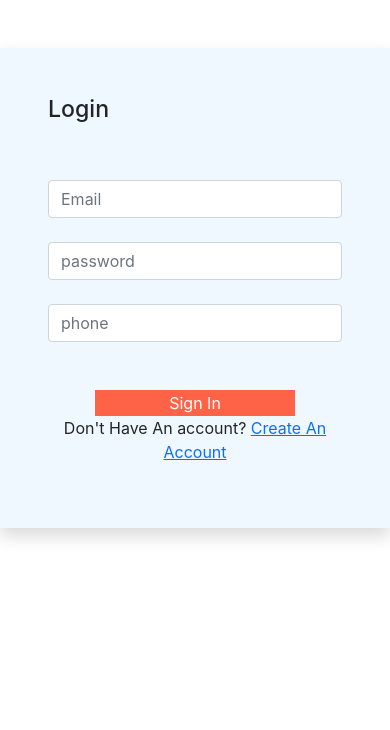
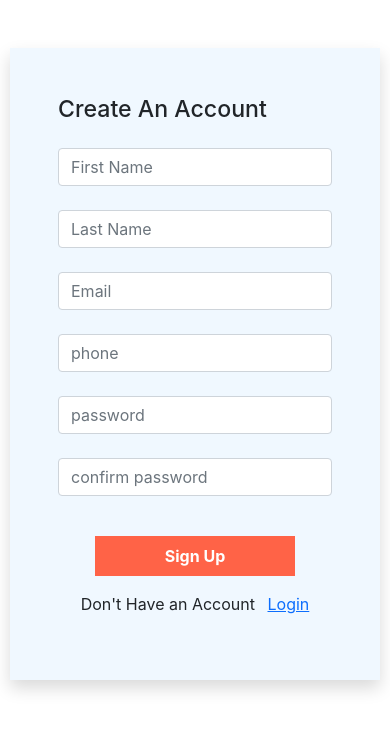
Before and after one commit to Rajdev-ullash/Fast_Fright, a React (Create React App) app in the folder client/: page /login in a window 390 px wide. Shown: the top 730 px of the page. Built offline with nearby package versions, Linux system fonts and the light colour scheme.

Commit message:
valid confirmPassword

```diff
--- a/client/package.json
+++ b/client/package.json
@@ -15,6 +15,7 @@
     "react-dom": "^17.0.2",
     "react-router-dom": "^5.2.0",
     "react-scripts": "4.0.3",
+    "toastify-js": "^1.11.1",
     "web-vitals": "^1.1.2"
   },
   "scripts": {
--- a/client/src/App.js
+++ b/client/src/App.js
@@ -3,6 +3,7 @@ import "./App.css";
 import AllHome from "./Components/AllHome/AllHome";
 import BusinessInformation from "./Components/AllHome/BusinessInformation/BusinessInformation";
 import Login from "./Components/Login/Login";
+import SignIn from "./Components/Login/SignIn";
 function App() {
   return (
     <div>
@@ -17,6 +18,9 @@ function App() {
           <Route path="/login">
             <Login />
           </Route>
+          <Route path="/signIn">
+            <SignIn />
+          </Route>
         </Switch>
       </Router>
     </div>
--- a/client/src/Components/Login/Login.css
+++ b/client/src/Components/Login/Login.css
@@ -13,5 +13,8 @@
   background-color: tomato;
   width: 200px;
   border: none;
+  padding: 8px;
+  /* font-size: 20px; */
+  font-weight: bold;
   color: white;
 }
--- a/client/src/Components/Login/Login.js
+++ b/client/src/Components/Login/Login.js
@@ -1,79 +1,88 @@
 import React, { useState } from "react";
-import { Link } from "react-router-dom";
+import { Link, useHistory } from "react-router-dom";
 import "./Login.css";
 const Login = () => {
-  const [user, setUser] = useState(false);
-  const [userInfo, setUerInfo] = useState({})
+  const history = useHistory();
+  const [error, setError] = useState(false);
+  const [userInfo, setUerInfo] = useState({});
   const handleChange = (e) => {
-    const newUserInfo = { ...userInfo }
+    const newUserInfo = { ...userInfo };
     newUserInfo[e.target.name] = e.target.value;
-    setUerInfo(newUserInfo)
-    console.log(newUserInfo)
+    setUerInfo(newUserInfo);
+    console.log(newUserInfo);
+  };
+  const handleSubmit = (e) => {
+    e.preventDefault();
+    if (userInfo.password === userInfo.confirmPassword) {
+      console.log(userInfo);
+
+      fetch("http://localhost:5000/api/signup", {
+        method: "POST",
+        headers: {
+          "content-type": "application/json",
+        },
+        body: JSON.stringify(userInfo),
+      })
+        .then((res) => res.json())
+        .then((data) => {
+          history.push("/signIn");
+          console.log(data);
+        })
+        .catch((err) => console.log(err));
+      setError(false);
+    } else {
+      setError(true);
     }
-  const handleSubmit = (e) => {
-    e.preventDefault()
-    // const formdata = new FormData()
-    // formdata.append('firstName',userInfo.firstName)
-    // formdata.append('lastName',userInfo.lastName)
-    // formdata.append('email',userInfo.email)
-    // formdata.append('password',userInfo.password)
-    // formdata.append('phone',userInfo.phone)
-    console.log(userInfo)
-
-      fetch('http://localhost:5000/api/signup', {
-        method: 'POST',
-        headers: {
-          'content-type': 'application/json'
-      },
-        body: JSON.stringify(userInfo)
-      })
-      .then(res=>res.json())
-      .then(data=>console.log(data))
-      .catch(err=>console.log(err))
-
-
-
-  }
+  };
   return (
     <div className="mt-5 ">
       <div className=" ">
         <div className="d-flex justify-content-center">
           <div className="shadow p-5 col-md-4 login-container">
-            <h3>{user ? "Create an account" : "Login"}</h3>
+            <h3 className="mb-4">Create An Account</h3>
             <div className="login ">
               <form onSubmit={handleSubmit}>
-                {user && (
-                  <input onBlur={handleChange}
+                <input
+                  onBlur={handleChange}
                   type="text"
                   name="firstName"
                   className="form-control"
                   placeholder="First Name"
                   required
                 />
-                )}
 
                 <br />
-                {user && (
-                  <input onBlur={handleChange}
+                <input
+                  onBlur={handleChange}
                   type="text"
                   name="lastName"
                   className="form-control"
                   placeholder="Last Name"
                   required
                 />
-                )}
 
                 <br />
 
-                <input onBlur={handleChange}
-                  type="text"
+                <input
+                  onBlur={handleChange}
+                  type="email"
                   name="email"
                   className="form-control"
                   placeholder="Email"
                   required
                 />
                 <br />
-                <input onBlur={handleChange}
+                <input
+                  onBlur={handleChange}
+                  type="number"
+                  name="phone"
+                  className="form-control"
+                  placeholder="phone"
+                  required
+                />
+                <br />
+                <input
+                  onBlur={handleChange}
                   type="password"
                   name="password"
                   className="form-control"
@@ -81,39 +90,21 @@ const Login = () => {
                   required
                 />
                 <br />
-                <input onBlur={handleChange}
-                  type="number"
-                  name="phone"
-                  className="form-control"
-                  placeholder="phone"
-                  required
-                />
-                <br />
-                {user && (
-                  <input onBlur={handleChange}
+                <input
+                  onBlur={handleChange}
                   type="password"
                   name="confirmPassword"
                   className="form-control"
                   placeholder="confirm password"
                   required
                 />
-                )}
-                <br />
-                {user ?
-                  <input
-                    className="submit"
-                    type="submit"
-                    value="Sign Up"
-                  /> :
-                  <input
-                    className="submit"
-                    type="submit"
-                    value="Sign In"
-                  />}
-                <p>
-                  {user ? "Already" : "Don't"} Have An account?{" "}
-                  <Link onClick={() => setUser(!user)}>
-                    {user ? "Login" : "Create An Account"}
+                {error && <p style={{ color: "red" }}>Password didn't match</p>}
+                {!error && <br />}
+                <input className="submit mt-3" type="submit" value="Sign Up" />
+                <p className="mt-3">
+                  Don't Have an Account{" "}
+                  <Link className="ms-2" to="/signIn">
+                    Login
                   </Link>
                 </p>
               </form>
--- /dev/null
+++ b/client/src/Components/Login/SignIn.js
@@ -0,0 +1,93 @@
+import React, { useState } from "react";
+import { Link, Redirect, useHistory, useLocation } from "react-router-dom";
+import Toastify from "toastify-js";
+import "toastify-js/src/toastify.css";
+const SignIn = () => {
+  const history = useHistory();
+  const [signInInfo, setSignInInfo] = useState({});
+  const handleChange = (e) => {
+    const newSignInInfo = { ...signInInfo };
+    newSignInInfo[e.target.name] = e.target.value;
+    setSignInInfo(newSignInInfo);
+    console.log(newSignInInfo);
+  };
+  const handleSubmit = (e) => {
+    e.preventDefault();
+    console.log(signInInfo);
+    fetch("http://localhost:5000/api/signin", {
+      method: "POST",
+      headers: {
+        "content-type": "application/json",
+      },
+      body: JSON.stringify(signInInfo),
+    })
+      .then((res) => res.json())
+      .then((data) => {
+        if (data.error) {
+          Toastify({
+            text: data.error,
+            backgroundColor: "red",
+            duration: 3000,
+          }).showToast();
+        } else {
+          const access_token = data.access_token;
+          const jsonAccessToken = JSON.stringify(access_token);
+          localStorage.setItem("token", jsonAccessToken);
+
+          console.log(data);
+          Toastify({
+            text: data.message,
+            duration: 3000,
+          }).showToast();
+          history.push("/");
+        }
+      })
+      .catch((err) => console.log(err));
+  };
+  return (
+    <div className="mt-5 ">
+      <div className=" ">
+        <div className="d-flex justify-content-center">
+          <div className="shadow p-5 col-md-4 login-container">
+            <h3>Login</h3>
+            <div className="login ">
+              <form onSubmit={handleSubmit}>
+                <br />
+
+                <input
+                  onBlur={handleChange}
+                  type="text"
+                  name="email"
+                  className="form-control"
+                  placeholder="Email"
+                  required
+                />
+                <br />
+                <input
+                  onBlur={handleChange}
+                  type="password"
+                  name="password"
+                  className="form-control"
+                  placeholder="password"
+                  required
+                />
+                <br />
+
+                <br />
+                <input className="submit" type="submit" value="Sign In" />
+                <p className="mt-3">
+                  Already Have An account
+                  <Link className="ms-2" to="/login">
+                    Create An Account
+                  </Link>
+                </p>
+              </form>
+            </div>
+          </div>
+        </div>
+      </div>
+    </div>
+  );
+};
+
+export default SignIn;
```
Also changed, not shown: 2 other files (tests, documents, lock files or other folders). Lines whose indentation alone changed are shown as unchanged.
